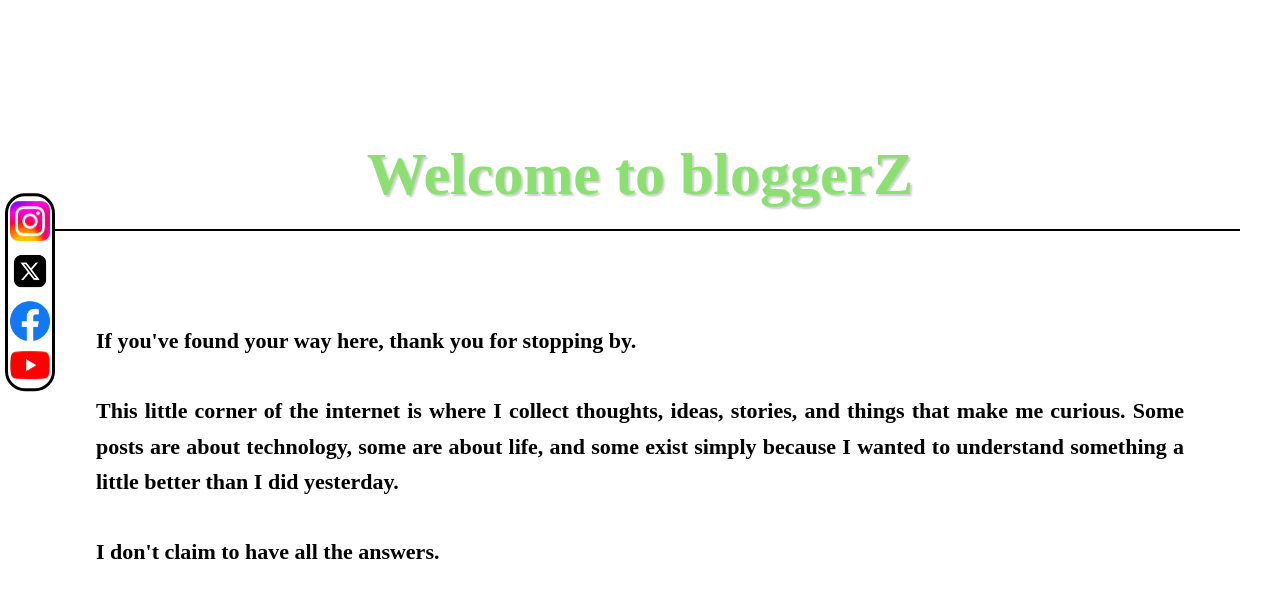
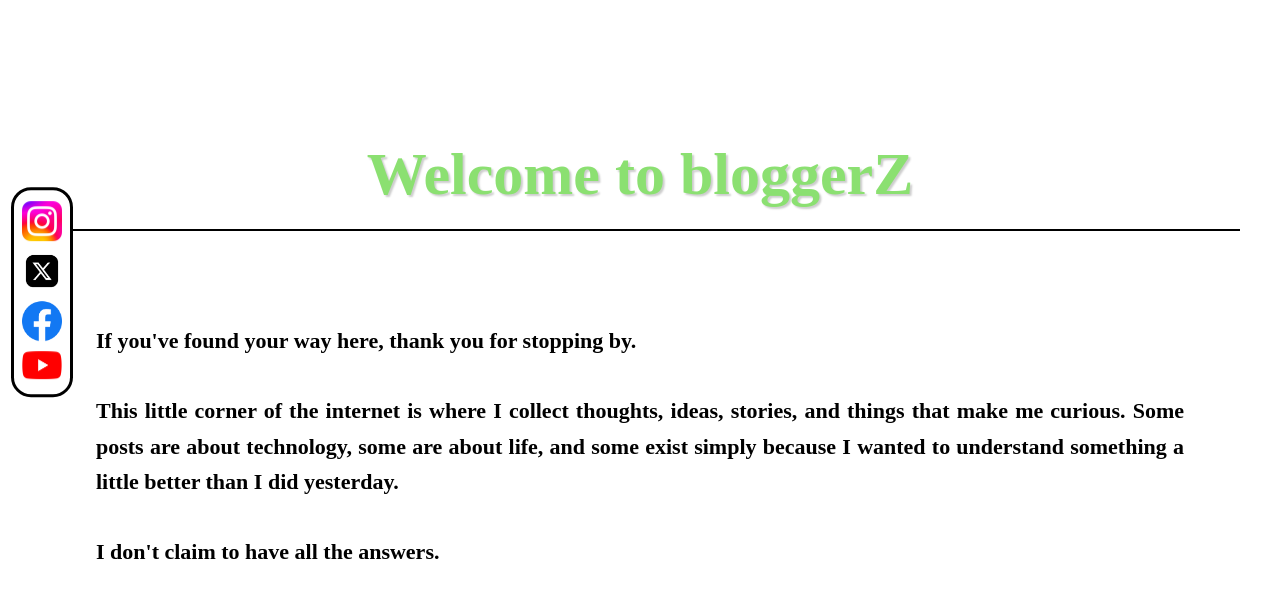
Before and after one commit to KhoiNguyen7979/PersonalBlog, a PHP site: page /?page=about in a window 1280 px wide. Shown: the part 108-705 px from the top of the page. Run offline with PHP 8.4, Linux system fonts and the light colour scheme.

Commit message:
fix nav MXH

```diff
--- a/public/css/_index.css
+++ b/public/css/_index.css
@@ -20,10 +20,10 @@ html, body {
     border-radius: 20px;
     background-color: white;
     overflow-x: hidden;
-    padding: 2px;
+    padding: 8px;
     margin: 0;
     /* Căn giữa lằn ranh 40px của background (40 - 25 = 15) */
-    left: 5px;
+    left: 11px;
     /* Vertical centering */
     top: 50%;
     transform: translateY(-50%);
--- a/public/css/about.css
+++ b/public/css/about.css
@@ -13,10 +13,10 @@
     border-radius: 20px;
     background-color: white;
     overflow-x: hidden;
-    padding: 2px;
+    padding: 8px;
     margin: 0;
     /* Căn giữa lằn ranh 40px của background (40 - 25 = 15) */
-    left: 5px;
+    left: 11px;
     /* Vertical centering */
     top: 50%;
     transform: translateY(-50%);
```
